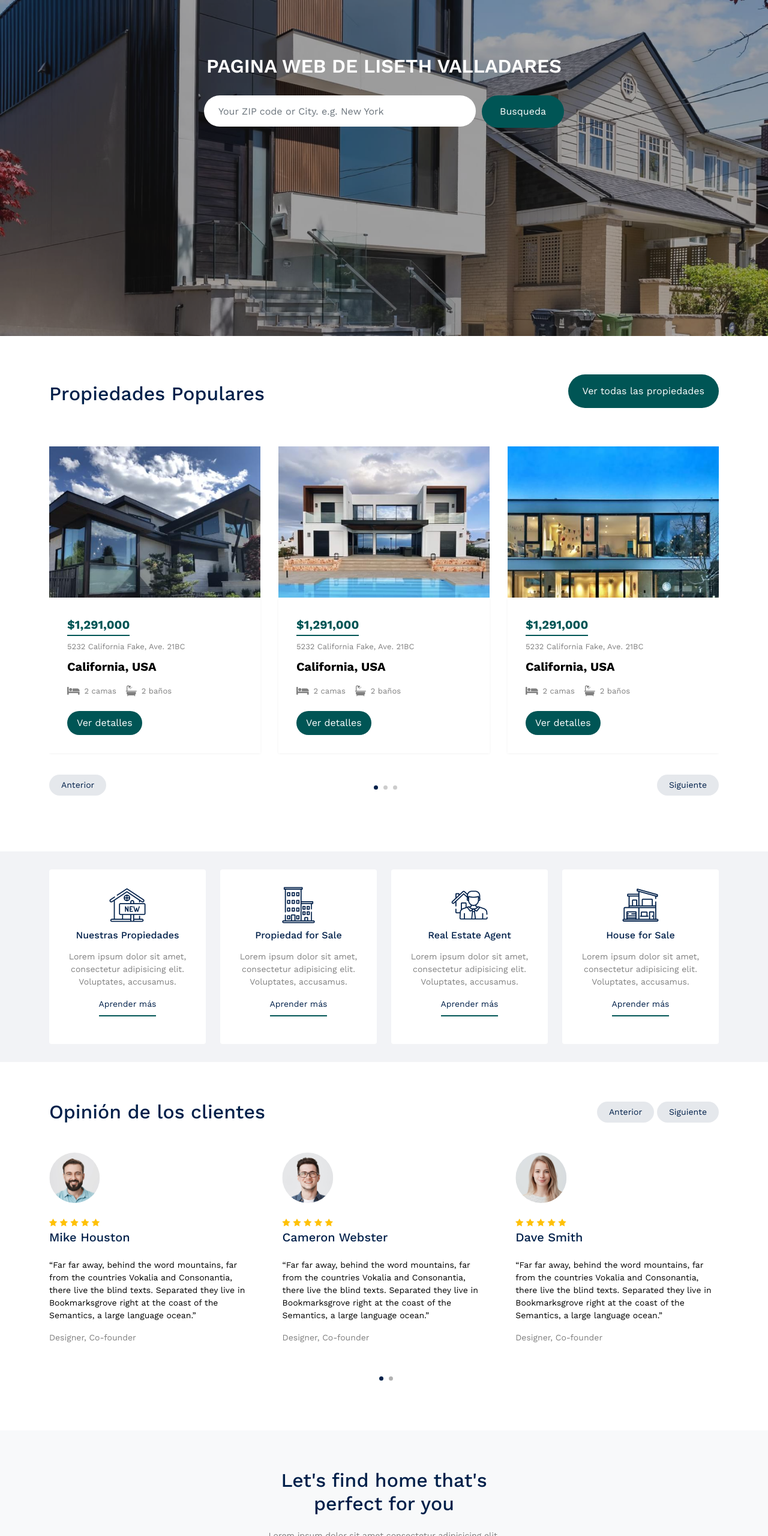
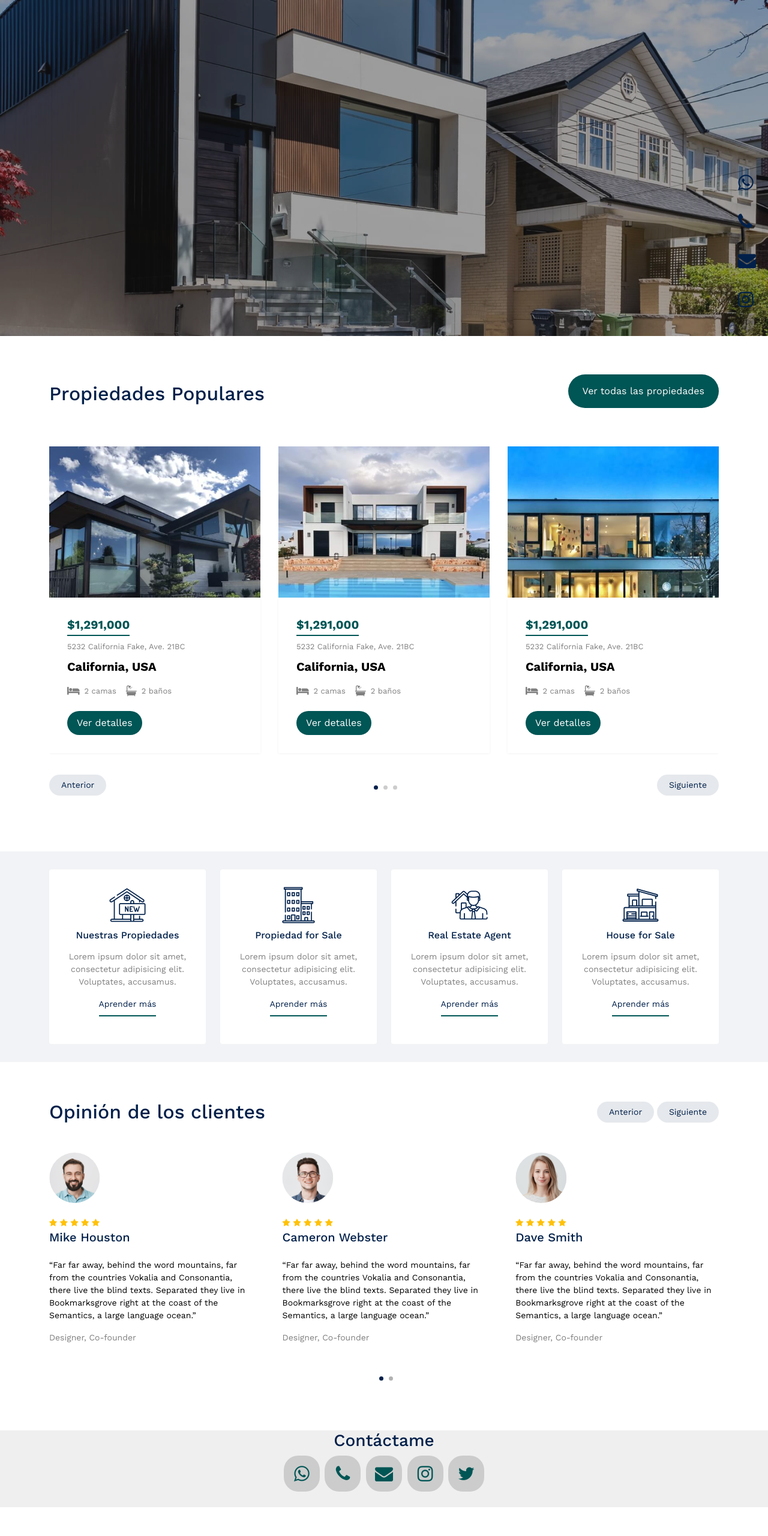
Before and after one commit to cristiancacereslabrador/AgenciaInmobiliaria, a website: page index.html in a window 1280 px wide. Shown: the part 240-2800 px from the top of the page at 60% size. Drawn offline with nearby package versions, Linux system fonts and the light colour scheme; files whose address does not match are found by name.

Commit message:
ANTES DE ELIMINAR CUADRO DE BUSQUEDA

```diff
--- a/index.html
+++ b/index.html
@@ -23,7 +23,8 @@
     <link rel="stylesheet" href="css/aos.css" />
     <link rel="stylesheet" href="css/style.css" />
 
-    <title>Liseth Valladares - Agencia Inmobiliaria &mdash;</title>
+    <!-- <title>Liseth Valladares - Agencia Inmobiliaria &mdash;</title> -->
+    <title>Liseth Valladares - Agencia Inmobiliaria</title>
   </head>
   <body>
     <div class="site-mobile-menu site-navbar-target">
@@ -81,6 +82,7 @@
     </nav>
 
     <div class="hero">
+
       <div class="hero-slide">
         <div
           class="img overlay"
@@ -96,7 +98,7 @@
         ></div>
       </div>
 
-      <div class="container">
+      <!-- <div class="container">
         <div class="row justify-content-center align-items-center">
           <div class="col-lg-9 text-center">
             <h1 class="heading" data-aos="fade-up">
@@ -117,7 +119,7 @@
             </form>
           </div>
         </div>
-      </div>
+      </div> -->
     </div>
 
     <div class="section">
@@ -662,7 +664,7 @@
       </div>
     </div>
 
-    <div class="section section-4 bg-light">
+    <!-- <div class="section section-4 bg-light">
       <div class="container">
         <div class="row justify-content-center text-center mb-5">
           <div class="col-lg-5">
@@ -773,9 +775,9 @@
           </div>
         </div>
       </div>
-    </div>
+    </div> -->
 
-    <div class="section">
+    <!-- <div class="section">
       <div class="row justify-content-center footer-cta" data-aos="fade-up">
         <div class="col-lg-7 mx-auto text-center">
           <h2 class="mb-4">Be a part of our growing real state agents</h2>
@@ -788,12 +790,12 @@
             >
           </p>
         </div>
-        <!-- /.col-lg-7 -->
+        <!- /.col-lg-7 ->
       </div>
-      <!-- /.row -->
-    </div>
+      <!- /.row ->
+    </div> -->
 
-    <div class="section section-5 bg-light">
+    <!-- <div class="section section-5 bg-light">
       <div class="container">
         <div class="row justify-content-center text-center mb-5">
           <div class="col-lg-6 mb-5">
@@ -912,16 +914,18 @@
           </div>
         </div>
       </div>
-    </div>
+    </div> -->
 
-    <div class="site-footer">
+    <!-- <div class="site-footer"> -->
+    <div class="site-footer flex justify-content-center align-content-center text-center ">
       <div class="container">
-        <div class="row">
-          <div class="col-lg-4">
-            <div class="widget">
-              <h3>Contacto</h3>
-              <address>La Concordia - San Cristóbal - Edo. Táchira</address>
-              <ul class="list-unstyled links">
+        <!-- <div class=""> -->
+          <!-- <div class="col-lg-4"> -->
+          <div class="">
+
+            <h3>Contáctame</h3>
+            <!-- <address>La Concordia - San Cristóbal - Edo. Táchira</address> -->
+            <!-- <ul class="list-unstyled links">
               <li>
                 <a href="tel://+584247255817"
                   >Llamame dando click aquí +58(424)7255817</a
@@ -939,11 +943,12 @@
                   liseht87@gmail.com</a
                 >
               </li>
-              </ul>
-            </div>
+            </ul> -->
+          <!-- </div> -->
           <!-- /.widget -->
-          </div>
+          <!-- </div> -->
           <!-- /.col-lg-4 -->
+          <!--
           <div class="col-lg-4">
                <div class="widget">
               <h3>Sources</h3>
@@ -963,46 +968,115 @@
                 <li><a href="#">FAQ</a></li>
                 <li><a href="#">Creativo</a></li>
               </ul>
+            </div> -->
+          <!-- /.widget
             </div>
-            <!-- /.widget -->
-          </div>
+          -->
           <!-- /.col-lg-4 -->
-          <div class="col-lg-4">
-            <div class="widget">
-              <h3>Links</h3>
+          <!-- <div class="col-lg-4"> -->
+          <!-- <div class="flex justify-content-center align-content-center"> -->
+             <!-- <h3>Links</h3>
             <ul class="list-unstyled links">
               <li><a href="#">Nuestra Visión</a></li>
               <li><a href="#">Acerca de Mi</a></li>
               <li><a href="#">Contactame</a></li>
-              </ul>
+            </ul>  -->
 
             <ul class="list-unstyled social">
               <li>
-                  <a href="#"><span class="icon-instagram"></span></a>
+                <a href="https://wa.me/+584247255817" target="_blank"
+                  class=""><span class="icon-whatsapp"></span
+                ></a>
               </li>
               <li>
-                  <a href="#"><span class="icon-twitter"></span></a>
+                <a href="tel://+584247255817"
+                  ><span class="icon-phone"></span
+                ></a>
               </li>
               <li>
-                  <a href="#"><span class="icon-facebook"></span></a>
+                <a href="mailto:liseht87@gmail.com" target="_blank"
+                  ><span class="icon-envelope"></span
+                ></a>
               </li>
               <li>
-                  <a href="#"><span class="icon-linkedin"></span></a>
+                <a
+                  href="https://www.instagram.com/remax_lisethvalladares"
+                  target="_blank"
+                  ><span class="icon-instagram"></span
+                ></a>
               </li>
               <li>
-                  <a href="#"><span class="icon-pinterest"></span></a>
-                </li>
-                <li>
-                  <a href="#"><span class="icon-dribbble"></span></a>
+                <a href="https://twitter.com/liseht87" target="_blank"
+                  ><span class="icon-twitter"></span
+                ></a>
               </li>
             </ul>
-            </div>
+
+          <!-- </div>  -->
           <!-- /.widget -->
-          </div>
+          <!-- </div> -->
           <!-- /.col-lg-4 -->
         </div>
         <!-- /.row -->
 
+        <!-- XXXXXXXXXXXXXXXXXXXXXX FOOTER FIJO XXXXXXXXXXXXXXXXXXXXXXXXXXXX -->
+        <!-- <div class="widget"> -->
+        <!-- <h3>Links</h3>
+
+            <ul class="list-unstyled links">
+              <li><a href="#">Nuestra Visión</a></li>
+              <li><a href="#">Acerca de Mi</a></li>
+              <li><a href="#">Contactame</a></li>
+            </ul> -->
+
+        <!-- </div> -->
+
+        <!-- XXXXXXXXXXXXXXXXXXXXXX FOOTER FIJO XXXXXXXXXXXXXXXXXXXXXXXXXXXX -->
+      </div>
+      <!-- /.container -->
+    </div>
+
+    <!-- XXXXXXXXXXXXXXXXXXXXX ICONOS CONTACTO XXXXXXXXXXXXXXXXXXXXX -->
+
+    <!-- <div class="btn-flotante">FUNCIONANDO -->
+
+    <!-- <div class="container"> -->
+
+      <div class="">
+    <div class="btn-flotante">
+      <ul class="list-unstyled">
+        <li class="btn-flotante2">
+          <a href="https://wa.me/+584247255817" target="_blank"
+            ><span class="icon-whatsapp"></span
+          ></a>
+        </li>
+        <li class="btn-flotante2">
+          <a href="tel://+584247255817"><span class="icon-phone"></span></a>
+        </li>
+        <li class="btn-flotante2">
+          <a href="mailto:liseht87@gmail.com" target="_blank"
+            ><span class="icon-envelope"></span
+          ></a>
+        </li>
+        <li class="btn-flotante2">
+          <a
+            href="https://www.instagram.com/remax_lisethvalladares"
+            target="_blank"
+            ><span class="icon-instagram"></span
+          ></a>
+        </li>
+        <!-- <li class="btn-flotante2">
+          <a href="https://twitter.com/liseht87" target="_blank"
+            ><span class="icon-twitter"></span
+          ></a>
+        </li> -->
+      </ul>
+    </div>
+    </div>
+
+    <!-- XXXXXXXXXXXXXXXXXXXXX ICONOS CONTACTO XXXXXXXXXXXXXXXXXXXXX -->
+
+    <!-- XXXXXXXXXXXXXXXXXXXXX DERECHOS XXXXXXXXXXXXXXXXXXXXX -->
     <div class="row mt-5">
       <div class="col-12 text-center">
         <p>
@@ -1018,9 +1092,9 @@
         </p>
       </div>
     </div>
-      </div>
-      <!-- /.container -->
-    </div>
+    <!-- XXXXXXXXXXXXXXXXXXXXX DERECHOS XXXXXXXXXXXXXXXXXXXXX -->
+    <!-- XXXXXXXXXXXXXXXXXXXXX  XXXXXXXXXXXXXXXXXXXXX -->
+
     <!-- /.site-footer -->
 
     <!-- Preloader -->
--- a/scss/bootstrap/_type.scss
+++ b/scss/bootstrap/_type.scss
@@ -55,7 +55,7 @@
 // Lists
 //
 
-.list-unstyled {
+ {
   @include list-unstyled();
 }
 
```
Also changed, not shown: about.html (+1 -1 lines), properties.html (+1 -1 lines), css/style.css. Lines whose indentation alone changed are shown as unchanged.
